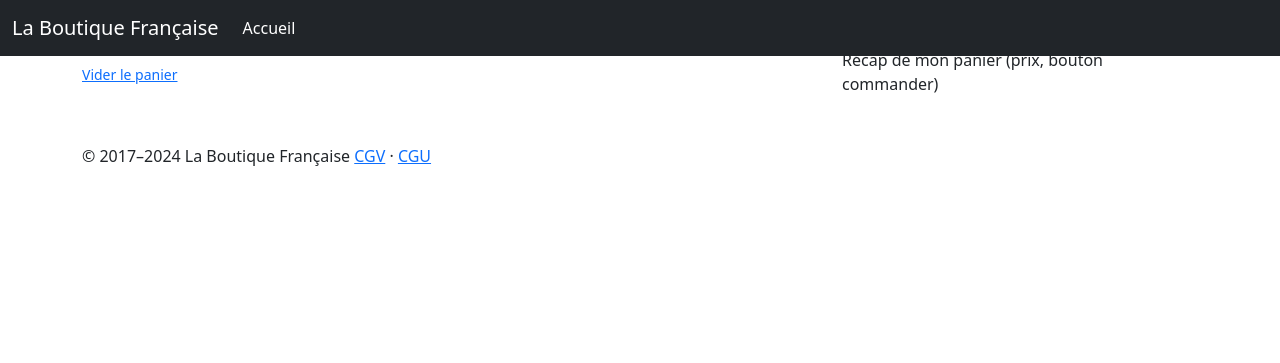
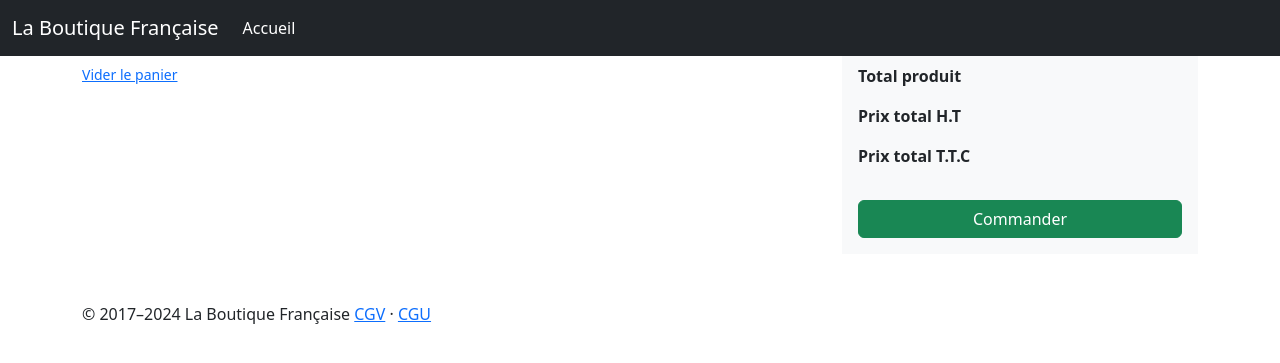
Before and after one commit to Riakhos/la_boutique_francaise, a Symfony app: template templates/cart/cart.html.twig in a window 1280 px wide. Shown: the top 363 px of the page. Run offline with Twig, Linux system fonts and the light colour scheme; the template is opened without the code that fills it, so the values that code supplies are empty; some libraries are stand-ins or nearby versions.

Commit message:
Summary Basket with Command User & Add comments

```diff
--- a/src/Controller/CartController.php
+++ b/src/Controller/CartController.php
@@ -16,6 +16,8 @@ class CartController extends AbstractController
     {
         return $this->render('cart/cart.html.twig', [
             'cart' => $cart->getCart(),
+            'totalWt' => $cart->getTotalWt(),
+            'total' => $cart->getTotal(),
         ]);
     }
 
--- a/templates/base.html.twig
+++ b/templates/base.html.twig
@@ -42,7 +42,10 @@
                             {% else %}
                                 <a href="{{ path('app_login') }}"><i data-feather="user"></i></a>
                             {% endif %}
-                            <a href="{{ path('app_cart') }}"><i data-feather="shopping-cart"></i></a>
+                            <a href="{{ path('app_cart') }}">
+                                <i data-feather="shopping-cart"></i>
+                                <span class="badge text-bg-light">{{ fullCartQuantity }}</span>
+                            </a>
                         </div>
                     </div>
                 </div>
--- a/templates/cart/cart.html.twig
+++ b/templates/cart/cart.html.twig
@@ -26,7 +26,23 @@
                 <a href="{{ path('app_cart_remove') }}" class="small d-block mt-3" role"button" >Vider le panier</a>
             </div>
             <div class="col-md-4">
-                Récap de mon panier (prix, bouton commander)
+                <div class="bg-light p-3">
+                    <div class="d-flex justify-content-between">
+                        <span class="fw-bold">Total produit</span>
+                        <span>{{ fullCartQuantity }}</span>
+                    </div>
+                    <div class="d-flex justify-content-between mt-3">
+                        <span class="fw-bold">Prix total H.T</span>
+                        <span>{{ total|price }}</span>
+                    </div>
+                    <div class="d-flex justify-content-between mt-3">
+                        <span class="fw-bold">Prix total T.T.C</span>
+                        <span>{{ totalWt|price }}</span>
+                    </div>
+                    <div class="d-flex justify-content-between mt-3">
+                        <a href="#" class="btn btn-success w-100 mt-3">Commander</a>
+                    </div>
+                </div>
             </div>
         </div>
     </div>
```
Also changed, not shown: src/Classe/Cart.php (+91 -1 lines), src/twig/AppExtensions.php (+8 -4 lines).
